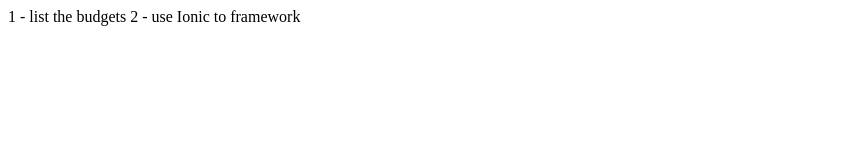
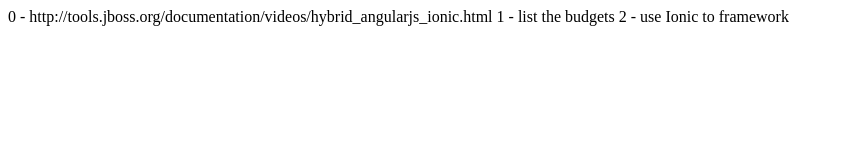
Before and after one commit to robsonoduarte/ourbudget, a plain HTML site: page ourbudget-mobile/www/index.html in a window 1280 px wide. Shown: the whole page, without its empty margins (0-844 px from the left). Drawn offline with Linux system fonts and the light colour scheme.

Commit message:
add task watch ionic video.

```diff
--- a/ourbudget-mobile/www/index.html
+++ b/ourbudget-mobile/www/index.html
@@ -9,6 +9,7 @@
     </head>
     <body>
 		<div>
+			0 - http://tools.jboss.org/documentation/videos/hybrid_angularjs_ionic.html
 			1 - list the budgets
 			2 - use Ionic to framework
 		</div>
```
